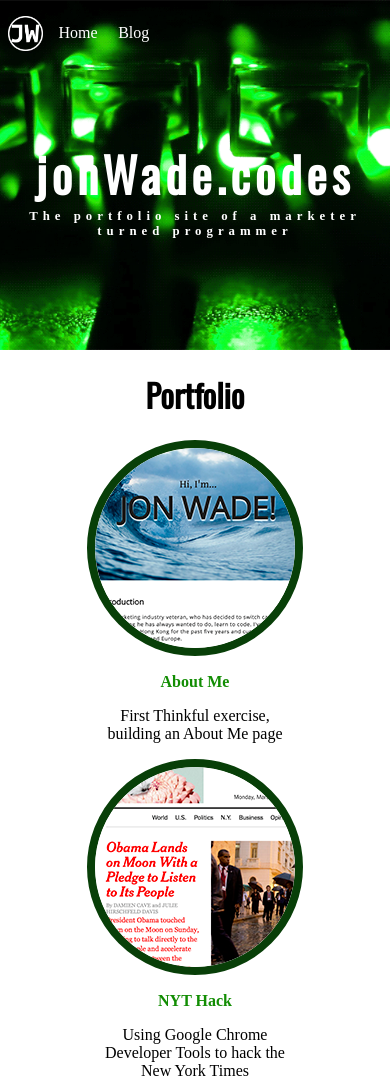
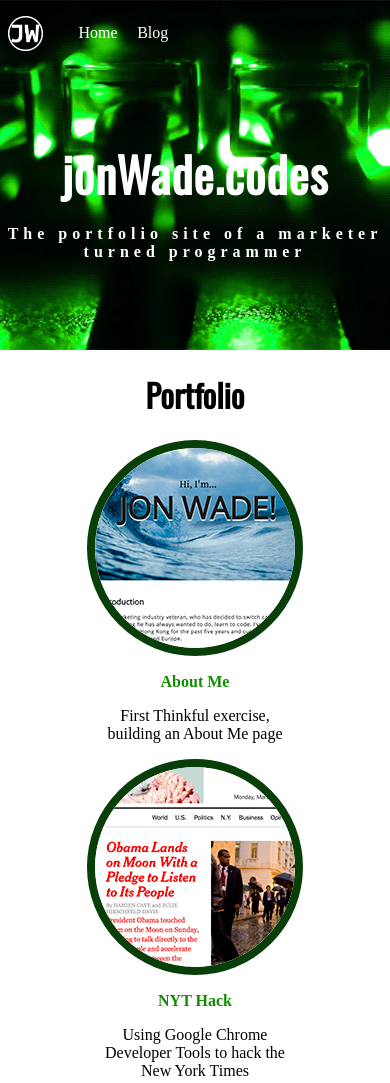
Before and after one commit to jon-wade/jonwade-codes, a plain HTML site: page index.html in a window 390 px wide. Shown: the top 1083 px of the page. Drawn offline with nearby package versions, Linux system fonts and the light colour scheme; a web font is replaced by a local one.

Commit message:
Fix media queries for content breakpoints

```diff
--- a/css/style.css
+++ b/css/style.css
@@ -120,7 +120,7 @@ ul.footer-sections > li ul li {
     padding-bottom: 10px;
 }
 
-@media screen and (max-width: 641px) {
+@media screen and (max-width: 768px) {
     .top-section {
         background-size: cover;
         background-repeat: no-repeat;
@@ -137,13 +137,15 @@ ul.footer-sections > li ul li {
         font-family: "Oswald", "Helvetica Neue", sans-serif;
         margin-top: 6rem;
         margin-bottom: 0rem;
+        letter-spacing: 1px;
     }
 
     .top-section h2 {
         text-align: center;
-        font-size: 0.8rem;
+        font-size: 1.5rem;
         font-family: "PT Mono", serif;
         margin-top: 0;
+        padding: 0 10%;
     }
 
     .logo {
@@ -154,6 +156,7 @@ ul.footer-sections > li ul li {
 
     ul.nav-links {
         padding-top: 1.5rem;
+        margin-left: 20px;
     }
 
     .nav-links li {
@@ -172,9 +175,24 @@ ul.footer-sections > li ul li {
         padding: 0 6%;
     }
 
-    .cases > li {
+    .cases > li, .footer-sections > li {
         display: block;
         text-align: center;
         width: 100%
     }
+
+    ul.footer-sections > li ul li {
+        font-size: 0.8rem;
+    }
 }
+
+@media screen and (max-width: 425px) {
+    .top-section h2 {
+        text-align: center;
+        font-size: 1rem;
+        margin-top: 1rem;
+        letter-spacing: 5px;
+        padding: 0;
+    }
+
+}
```
Also changed, not shown: img/computer-code-cinemagraph-cropped.gif (deleted), 1 other file.
